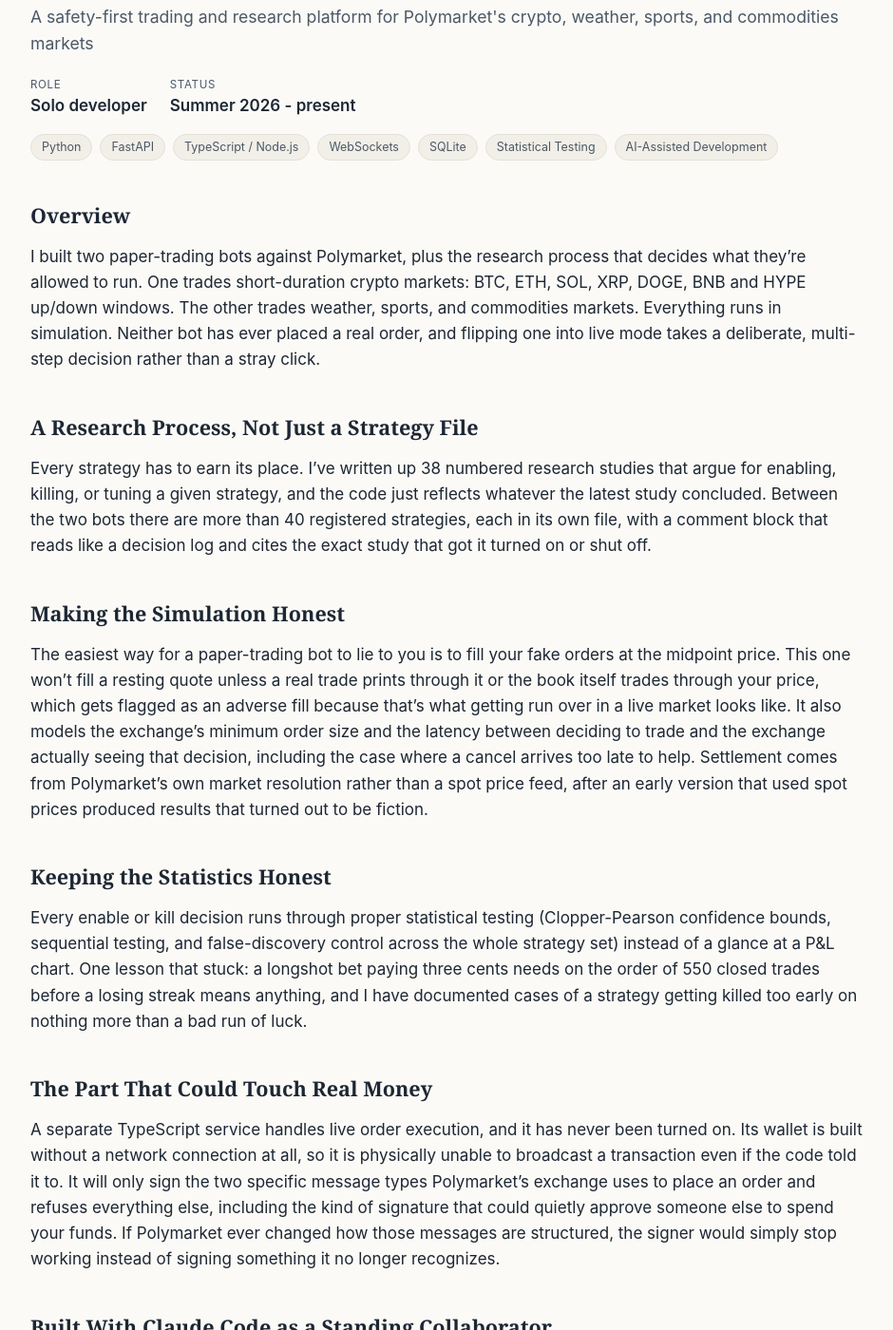
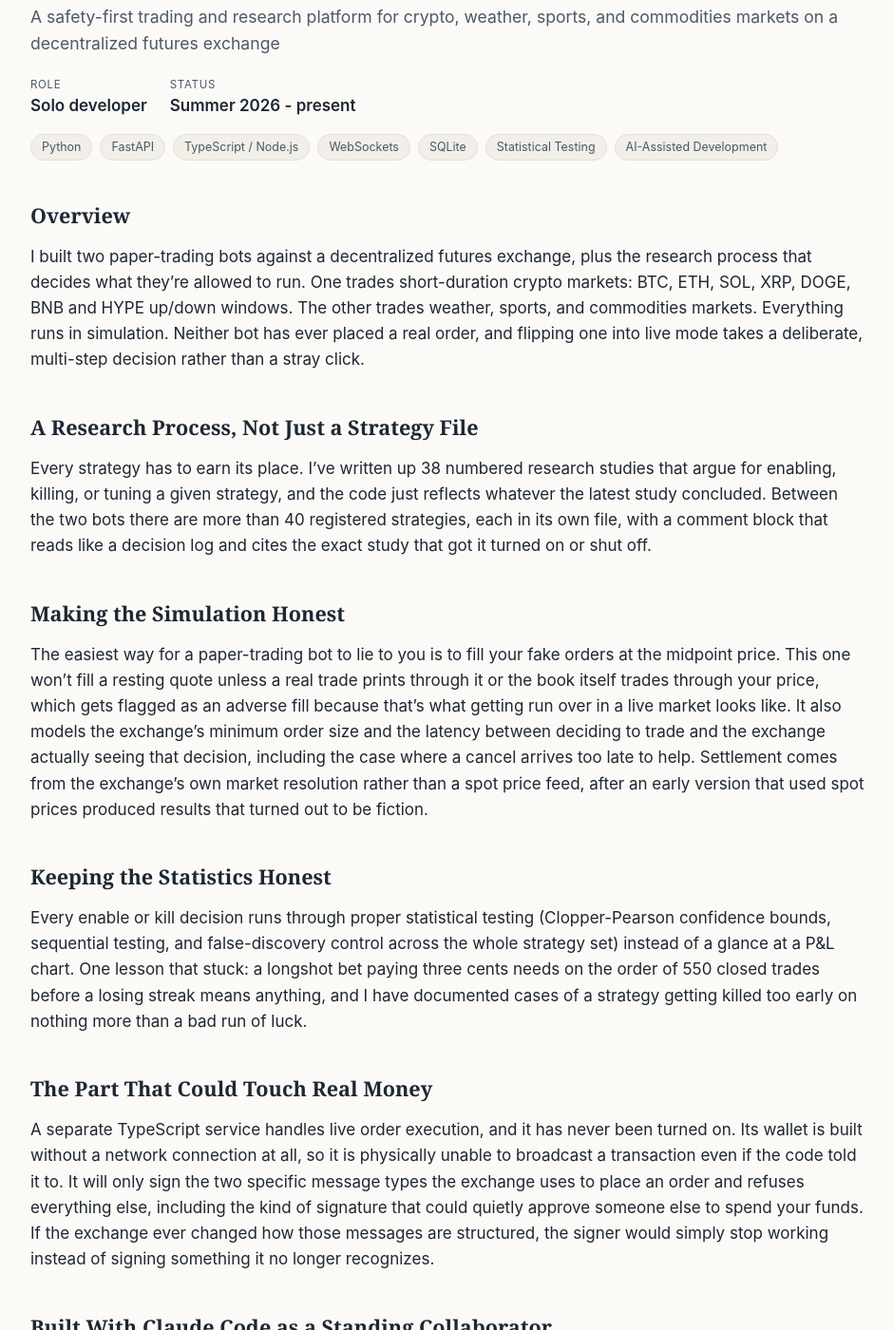
Before and after one commit to Whthissell/Whthissell.github.io, a Jekyll site: the page built from _projects/ai-in-finance.md, in a window 1280 px wide and 1400 px high, scrolled down 213 px. Shown: the whole window at 95% size, without its empty margins (168-1108 px from the left). Built offline with Jekyll 4.4.1, drawn with Linux system fonts in a browser that asks for light colours.

Commit message:
Remove Polymarket mentions from trading project page, describe it generically

```diff
--- a/_projects/ai-in-finance.md
+++ b/_projects/ai-in-finance.md
@@ -1,6 +1,6 @@
 ---
 title: "Algorithmic Futures Market Trading System"
-subtitle: "A safety-first trading and research platform for Polymarket's crypto, weather, sports, and commodities markets"
+subtitle: "A safety-first trading and research platform for crypto, weather, sports, and commodities markets on a decentralized futures exchange"
 role: "Solo developer"
 status: "Summer 2026 - present"
 tech: ["Python", "FastAPI", "TypeScript / Node.js", "WebSockets", "SQLite", "Statistical Testing", "AI-Assisted Development"]
@@ -12,12 +12,12 @@ order: 2
 
 ## Overview
 
-I built two paper-trading bots against Polymarket, plus the research process that
-decides what they're allowed to run. One trades short-duration crypto markets: BTC,
-ETH, SOL, XRP, DOGE, BNB and HYPE up/down windows. The other trades weather, sports,
-and commodities markets. Everything runs in simulation. Neither bot has ever placed
-a real order, and flipping one into live mode takes a deliberate, multi-step decision
-rather than a stray click.
+I built two paper-trading bots against a decentralized futures exchange, plus the
+research process that decides what they're allowed to run. One trades
+short-duration crypto markets: BTC, ETH, SOL, XRP, DOGE, BNB and HYPE up/down
+windows. The other trades weather, sports, and commodities markets. Everything
+runs in simulation. Neither bot has ever placed a real order, and flipping one
+into live mode takes a deliberate, multi-step decision rather than a stray click.
 
 ## A Research Process, Not Just a Strategy File
 
@@ -35,7 +35,7 @@ through it or the book itself trades through your price, which gets flagged as a
 adverse fill because that's what getting run over in a live market looks like. It
 also models the exchange's minimum order size and the latency between deciding to
 trade and the exchange actually seeing that decision, including the case where a
-cancel arrives too late to help. Settlement comes from Polymarket's own market
+cancel arrives too late to help. Settlement comes from the exchange's own market
 resolution rather than a spot price feed, after an early version that used spot
 prices produced results that turned out to be fiction.
 
@@ -53,11 +53,11 @@ nothing more than a bad run of luck.
 A separate TypeScript service handles live order execution, and it has never been
 turned on. Its wallet is built without a network connection at all, so it is
 physically unable to broadcast a transaction even if the code told it to. It will
-only sign the two specific message types Polymarket's exchange uses to place an
-order and refuses everything else, including the kind of signature that could
-quietly approve someone else to spend your funds. If Polymarket ever changed how
-those messages are structured, the signer would simply stop working instead of
-signing something it no longer recognizes.
+only sign the two specific message types the exchange uses to place an order and
+refuses everything else, including the kind of signature that could quietly
+approve someone else to spend your funds. If the exchange ever changed how those
+messages are structured, the signer would simply stop working instead of signing
+something it no longer recognizes.
 
 ## Built With Claude Code as a Standing Collaborator
 
```
